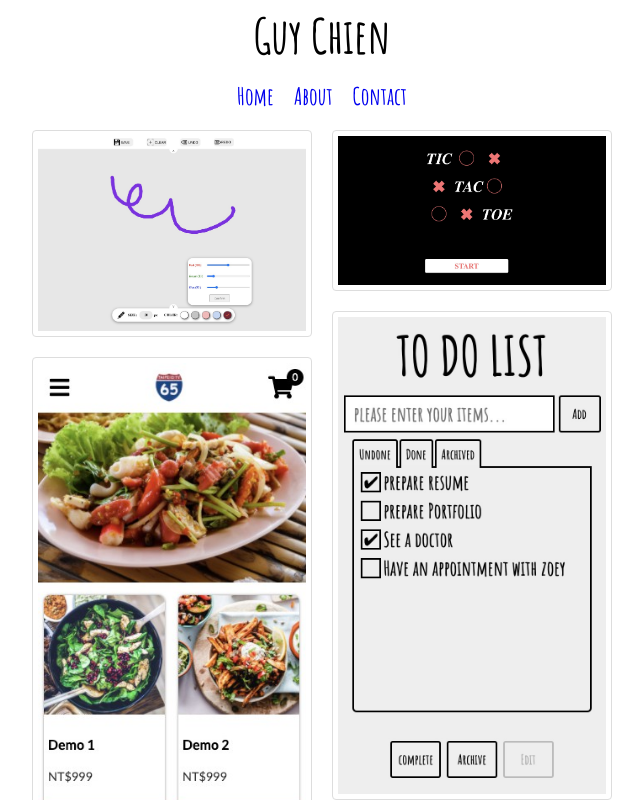
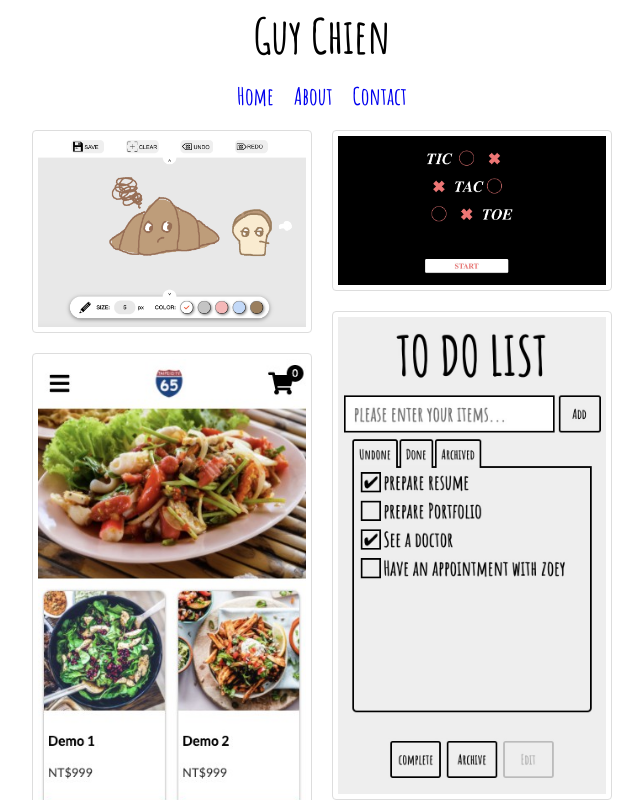
Before and after one commit to guychienll/guychienll.github.io, a React (Create React App) app: page / in a window 1280 px wide. Shown: the top 800 px of the page, without its empty margins (318-961 px from the left). Built offline with nearby package versions, Linux system fonts and the light colour scheme.

Commit message:
chore: change the canvas pic

```diff
--- a/src/components/Home.tsx
+++ b/src/components/Home.tsx
@@ -5,7 +5,7 @@ import sixtySecondGaming from "../images/sixty-second-gaming.jpg";
 import aqiIndexService from "../images/aqi-index-service.jpg";
 import tictactoe from "../images/tictactoe.jpg";
 import muses from "../images/muses.jpg";
-import canvas from "../images/canvas.jpg";
+import canvas from "../images/canvas.png";
 const Wrapper = styled.div`
   min-width: 320px;
   display: flex;
@@ -74,7 +74,7 @@ const works = [
   {
     link: "https://guychienll.github.io/canvas",
     imgSrc: canvas,
-    name: "canvas.jpg",
+    name: "canvas.png",
     orderId: 1,
   },
 ];
```
Also changed, not shown: src/images/canvas.jpg (deleted), src/images/canvas.png (added).
